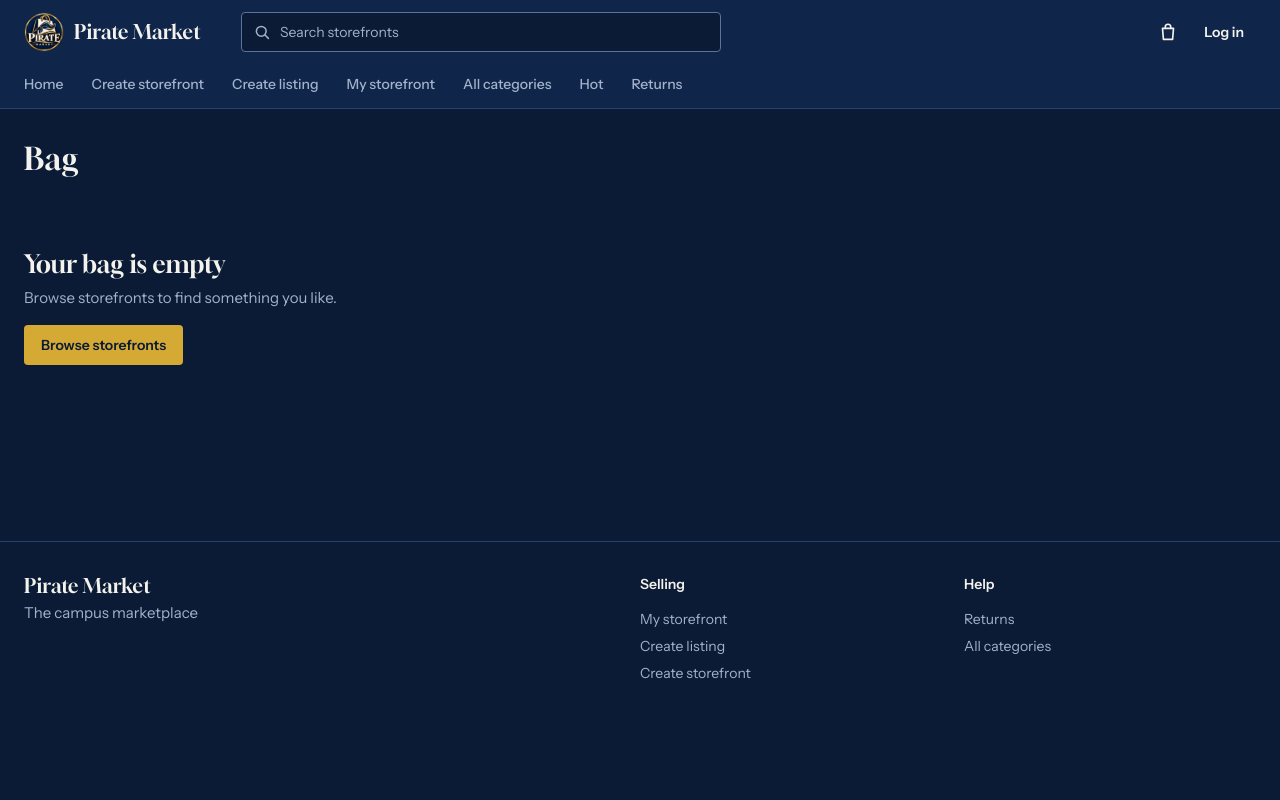
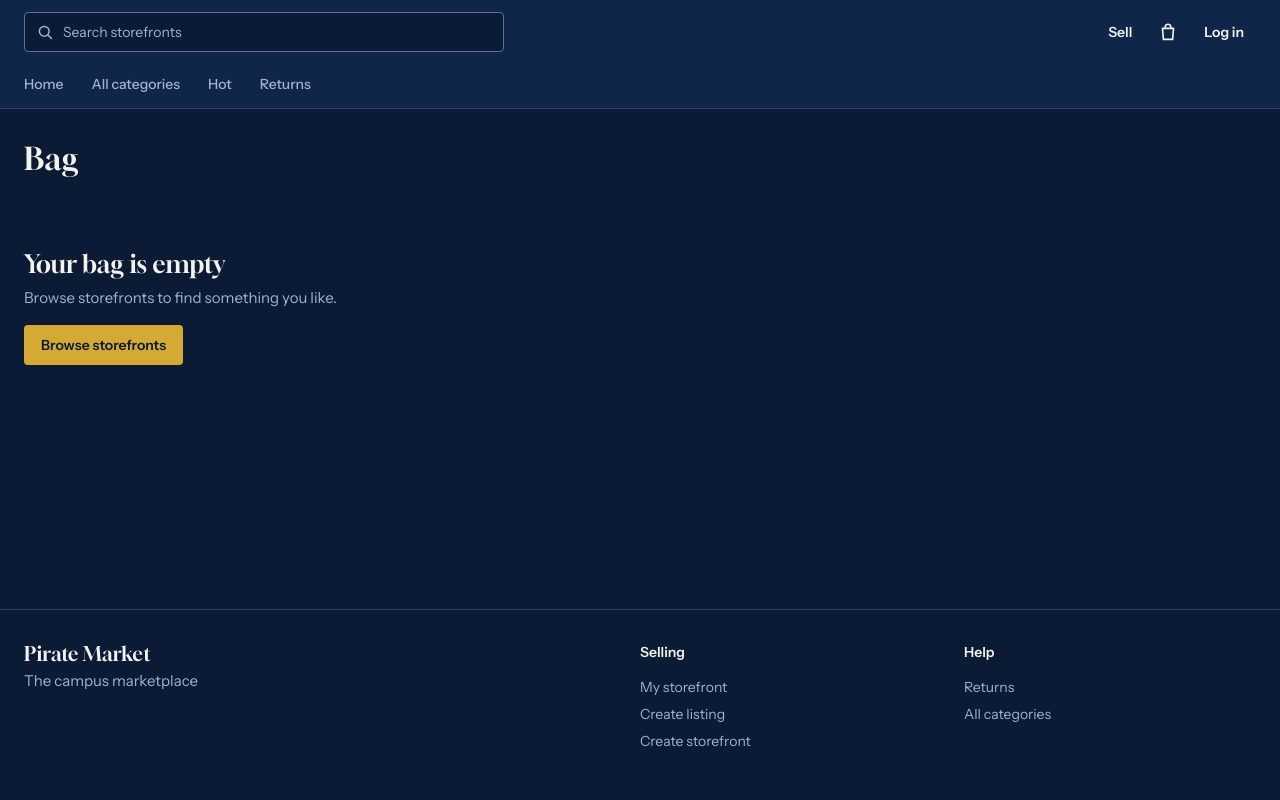
Before and after one commit to JamesCliffordWilliams/pirate_marketplace, a Flask app: page /cart in a window 1280 px wide. Run offline with Flask 3, Linux system fonts and the light colour scheme.

Commit message:
Sell link and Selling section back; search aligned with Home; footer at the bottom of short pages

```diff
--- a/static/css/nav.css
+++ b/static/css/nav.css
@@ -60,24 +60,11 @@ body:not(.pm) > .pm-header { margin-bottom: 28px; }
 
 .pm-header .pm-header__menu { display: none; margin-left: -8px; }
 
-.pm-header .pm-header__brand {
-    display: flex;
-    flex: none;
-    align-items: center;
-    gap: 10px;
-    color: var(--pm-sail);
-    font: 400 var(--pm-t20)/1 var(--pm-display);
-    text-decoration: none;
-    white-space: nowrap;
-}
-
-.pm-header .pm-header__brand img { width: 40px; height: 40px; }
-
 .pm-header .pm-header__search {
     position: relative;
     flex: 1;
     max-width: 480px;
-    margin: 0 auto 0 24px;
+    margin: 0; /* lines up with the first tab (Home) */
 }
 
 .pm-header .pm-header__search svg {
@@ -266,6 +253,11 @@ body.pm-scroll-locked { overflow: hidden; }
 
 /* ---------- footer ---------- */
 
+/* redesigned pages: the footer sits at the bottom of short pages, and the page's own bottom
+   padding is the only gap above it (no extra scrolling to reach it) */
+body.pm:not(.pm-entry) { display: flex; flex-direction: column; }
+body.pm > .pm-footer { margin-top: auto; }
+
 .pm-footer {
     margin-top: 64px;
     border-top: 1px solid var(--pm-rigging);
@@ -295,9 +287,8 @@ body.pm-scroll-locked { overflow: hidden; }
     .pm-header .pm-header__menu { display: inline-grid; }
     .pm-catbar { display: none; }
     .pm-header__bar { flex-wrap: wrap; gap: 8px; padding-top: 8px; padding-bottom: 8px; }
-    .pm-header .pm-header__brand span { font-size: var(--pm-t16); }
-    .pm-header .pm-header__brand img { width: 32px; height: 32px; }
     .pm-header .pm-header__search { order: 10; flex-basis: 100%; max-width: none; margin: 0; }
+    .pm-header .pm-header__sell { display: none; }
     .pm-footer .pm-footer__inner { grid-template-columns: 1fr 1fr; }
     .pm-footer .pm-footer__inner > div:first-child { grid-column: 1 / -1; }
 }
--- a/templates/partials/site_nav.html
+++ b/templates/partials/site_nav.html
@@ -3,17 +3,15 @@
 
     Pirate Market
     Created by James Williams - 10/26/26 (moved out of homepage.html)
-    Updated by James Williams - 10/26/26 - new header: crest, storefront search, Bag, Account. The tabs are
-    the items from the old menu with Home first; on narrow screens they move into the drawer.
+    Updated by James Williams - 10/26/26 - new header: storefront search, Sell, Bag, Account. The tabs
+    are the old menu's browse items with Home first; seller pages sit under Sell on the right.
+    On narrow screens everything moves into the drawer.
     Needs css/theme.css, css/nav.css and js/nav_pane.js on the page; bag_count comes from app.py.
 #}
 {% set signed_in = session.get('user') %}
 {# label, link, pages that count as "here" #}
 {% set menu = [
     ("Home", url_for('storefront_pages_bp.storefront_home_page'), ['storefront_pages_bp.storefront_home_page', 'storefront']),
-    ("Create storefront", url_for('storefront_pages_bp.create_storefront_page'), ['storefront_pages_bp.create_storefront_page', 'create_storefront']),
-    ("Create listing", url_for('storefront_pages_bp.create_listing_page'), ['storefront_pages_bp.create_listing_page', 'create_listing']),
-    ("My storefront", url_for('my_storefront'), ['my_storefront', 'storefront_pages_bp.my_storefront_dashboard', 'storefront_pages_bp.my_storefront_page']),
     ("All categories", url_for('category_pages_bp.categories_page'), ['category_pages_bp.categories_page', 'category_pages_bp.category_listings_page']),
     ("Hot", url_for('hot_pages_bp.hot_page'), ['hot_pages_bp.hot_page']),
     ("Returns", url_for('returns_bp.returns_page'), ['returns_bp.returns_page']),
@@ -26,11 +24,6 @@
             <span class="pm-burger" aria-hidden="true"><span></span><span></span><span></span></span>
         </button>
 
-        <a class="pm-header__brand" href="{{ url_for('storefront_pages_bp.storefront_home_page') }}">
-            <img src="{{ url_for('static', filename='images/logo-96.png') }}" alt="" width="40" height="40">
-            <span>Pirate Market</span>
-        </a>
-
         <form class="pm-header__search" role="search" action="{{ url_for('storefront_pages_bp.storefront_home_page') }}">
             <label class="pm-visually-hidden" for="siteSearch">Search storefronts</label>
             <svg viewBox="0 0 24 24" aria-hidden="true"><circle cx="11" cy="11" r="6.5"/><path d="M16 16l4.5 4.5"/></svg>
@@ -39,6 +32,7 @@
         </form>
 
         <nav class="pm-header__actions" aria-label="Your account">
+            <a class="pm-header__link pm-header__sell" href="{{ url_for('my_storefront') }}">Sell</a>
             <a class="pm-icon-btn pm-header__bag" href="{{ url_for('auth.view_cart') }}"
                aria-label="Bag{% if bag_count %}, {{ bag_count }} item{{ 's' if bag_count != 1 }}{% endif %}">
                 <svg viewBox="0 0 24 24" aria-hidden="true"><path d="M6 8h12l-1 12H7L6 8Z"/><path d="M9 8V6.5a3 3 0 0 1 6 0V8"/></svg>
@@ -76,7 +70,14 @@
         <a href="{{ href }}" {% if request.endpoint in endpoints %}aria-current="page"{% endif %}>{{ label }}</a>
         {% endfor %}
     </nav>
+    <nav aria-label="Selling">
+        <p class="pm-drawer__heading">Selling</p>
+        <a href="{{ url_for('my_storefront') }}">My storefront</a>
+        <a href="{{ url_for('storefront_pages_bp.create_listing_page') }}">Create listing</a>
+        <a href="{{ url_for('storefront_pages_bp.create_storefront_page') }}">Create storefront</a>
+    </nav>
     <nav aria-label="Account">
+        <p class="pm-drawer__heading">Account</p>
         {% if signed_in %}
         <a href="{{ url_for('auth.account') }}">Account</a>
         <a href="{{ url_for('auth.logout') }}">Log out</a>
```
